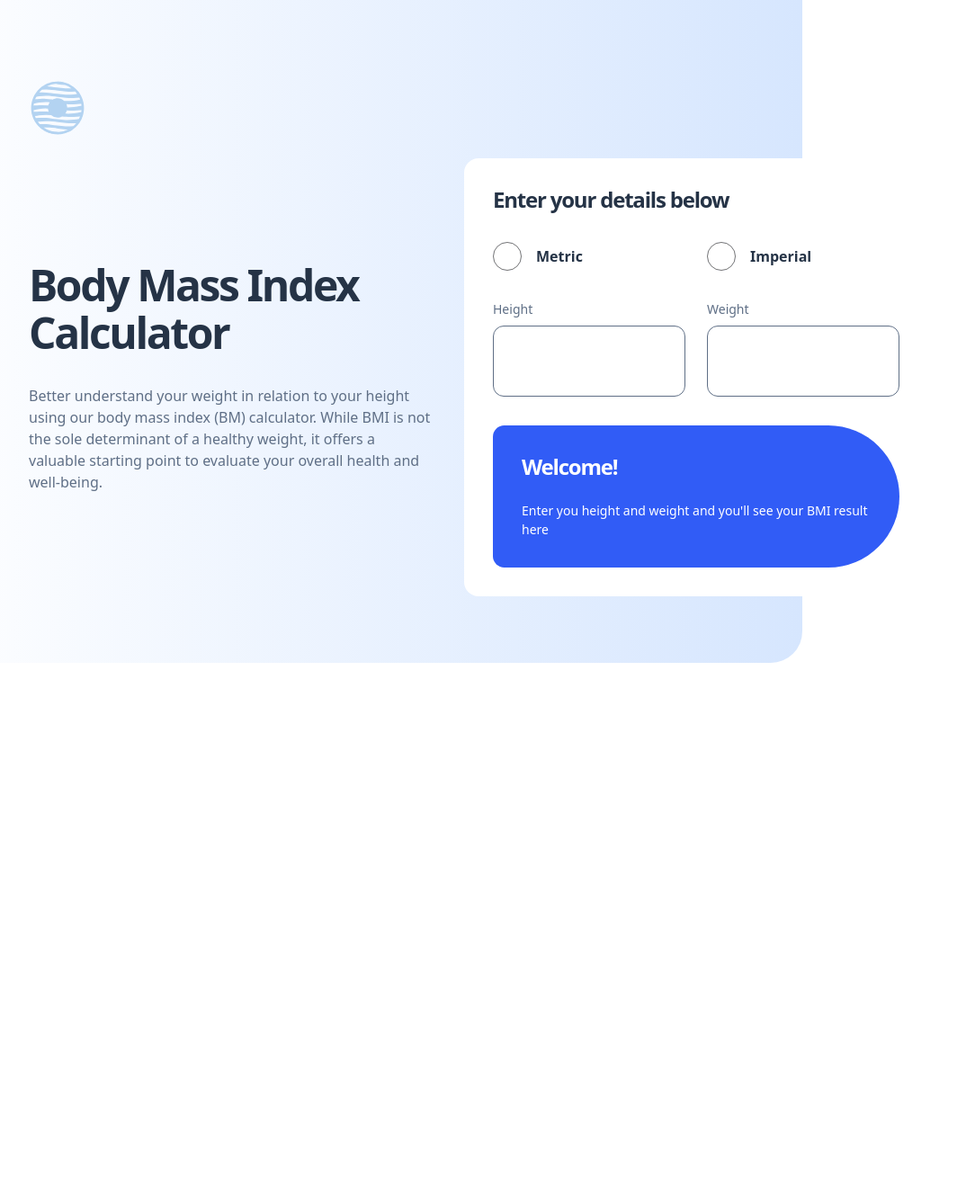
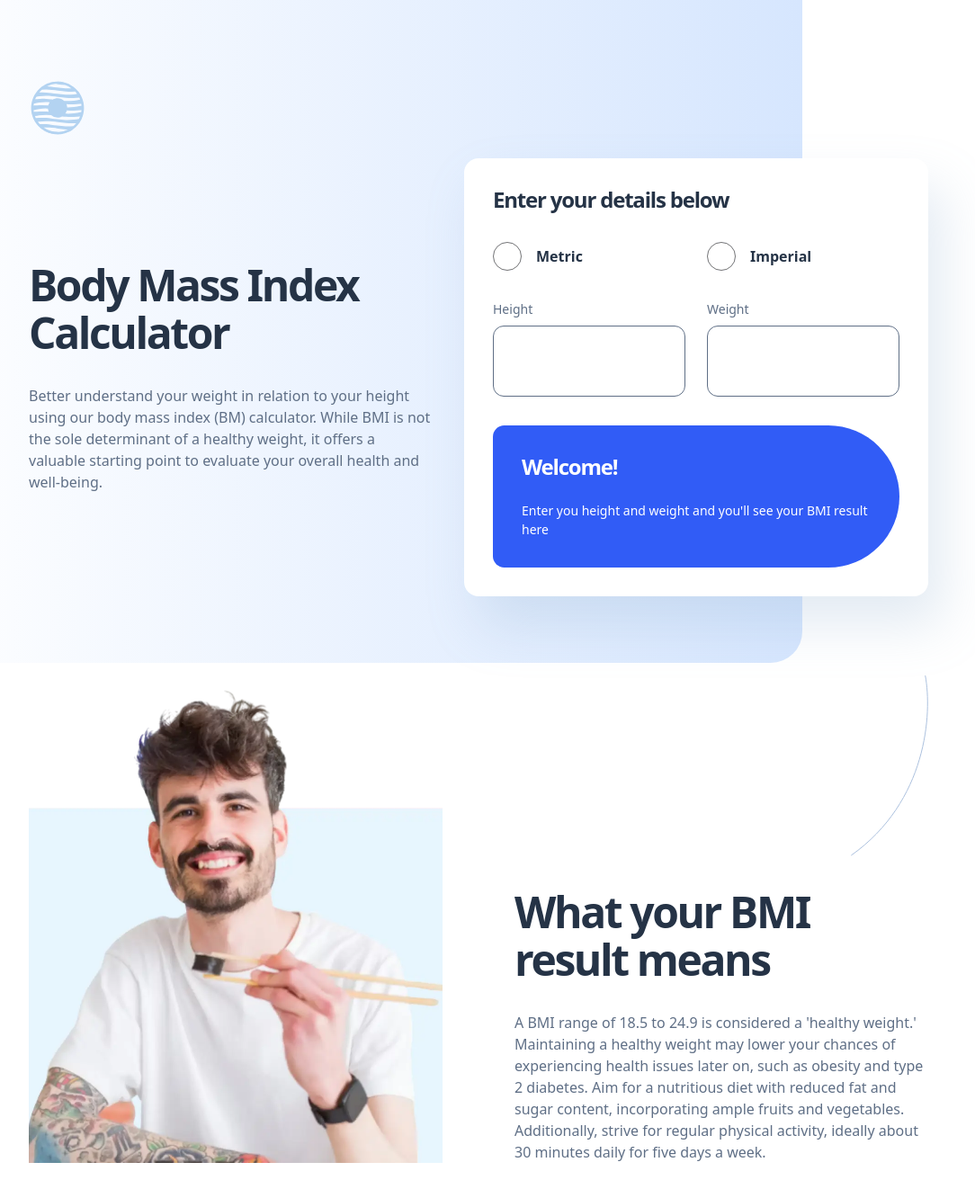
Before and after one commit to anamaydev/bmi-calculator, a React (Vite) app: page / in a window 1280 px wide. Shown: the top 1332 px of the page at 90% size, without its empty margins (108-1192 px from the left). Before the commit the page ends 800 px from the top, so only its background shows below. Built offline with nearby package versions, Linux system fonts and the light colour scheme.

Commit message:
feat: add results section

```diff
--- a/src/App.jsx
+++ b/src/App.jsx
@@ -1,5 +1,6 @@
-import Navbar from "./components/Navbar.jsx";
-import Hero from "./components/Hero.jsx";
+import Navbar from "./components/Navbar";
+import Hero from "./components/Hero";
+import Results from "./components/Results";
 
 const App = () => {
   return (
@@ -9,6 +10,7 @@ const App = () => {
         <Navbar />
         <Hero />
       </div>
+        <Results/>
     </>
   )
 }
--- a/src/components/Calculator.jsx
+++ b/src/components/Calculator.jsx
@@ -4,7 +4,7 @@ import {CalculatorDataContext} from "./Hero";
 const Calculator = ({children}) => {
 
   return (
-      <div className="p-3 sm:p-4 flex flex-col gap-3 sm:gap-4 bg-white rounded-[1rem] flex-1 self-stretch" >
+      <div className="p-3 sm:p-4 flex flex-col gap-3 sm:gap-4 bg-white rounded-[1rem] flex-1 self-stretch calculator-shadow" >
         {children}
       </div>
   )
--- /dev/null
+++ b/src/components/Results.jsx
@@ -0,0 +1,21 @@
+import React from 'react'
+import manEatingImage from '../assets/images/image-man-eating.webp'
+import {CurvedPatternLeft} from './icons'
+
+const Results = () => {
+  return (
+    <section className="flex flex-col gap-6 sm:flex-row sm:gap-9 lg:gap-10 my-7.5 sm:my-11 lg:px-17.5">
+      <div className="flex align-bottom flex-1 w-full">
+        <img src={manEatingImage} alt="Image of man eating sushi" className="block object-cover w-full"/>
+      </div>
+      <div className="flex flex-col flex-1 w-full px-3 sm:px-0 sm:pr-5 lg:pr-0">
+        <CurvedPatternLeft containerClass="hidden lg:block self-end mb-4.5"/>
+        <div className="flex flex-col gap-4">
+          <h3 className="text-preset-2-semi-bold text-blue-900">What your BMI result means</h3>
+          <p className="text-preset-6-regular text-grey-500">A BMI range of 18.5 to 24.9 is considered a 'healthy weight.' Maintaining a healthy weight may lower your chances of experiencing health issues later on, such as obesity and type 2 diabetes. Aim for a nutritious diet with reduced fat and sugar content, incorporating ample fruits and vegetables. Additionally, strive for regular physical activity, ideally about 30 minutes daily for five days a week.</p>
+        </div>
+      </div>
+    </section>
+  )
+}
+export default Results
--- /dev/null
+++ b/src/components/icons/CurvedPatternLeft.jsx
@@ -0,0 +1,10 @@
+import React from 'react'
+
+const CurvedPatternLeft = ({containerClass}) => {
+  return (
+    <svg className={containerClass} xmlns="http://www.w3.org/2000/svg" width="85.831" height="200.501" viewBox="0 0 85.831 200.501">
+      <path fill="none" stroke="#ACC1DE" d="M82.719.092c7.831 41.7 2.31 140.08-82.43 200"/>
+    </svg>
+  )
+}
+export default CurvedPatternLeft
--- /dev/null
+++ b/src/components/icons/CurvedPatternRight.jsx
@@ -0,0 +1,10 @@
+import React from 'react'
+
+const CurvedPatternRight = () => {
+  return (
+    <svg xmlns="http://www.w3.org/2000/svg" width="94.664" height="122.518" viewBox="0 0 94.664 122.518">
+      <path fill="none" stroke="#ACC1DE" d="M94.498 122.046C65.99 112.032 7.28 73.613.498.046"/>
+    </svg>
+  )
+}
+export default CurvedPatternRight
--- a/src/components/icons/index.js
+++ b/src/components/icons/index.js
@@ -1 +1,3 @@
 export {default as Logo} from './Logo';
+export {default as CurvedPatternRight} from './CurvedPatternRight';
+export {default as CurvedPatternLeft} from './CurvedPatternLeft';
--- a/src/index.css
+++ b/src/index.css
@@ -104,6 +104,10 @@
   border-radius: 1rem;
 }
 
+.calculator-shadow{
+  box-shadow: 1rem 2rem 3.5rem 0 hsla(211, 40%, 69%, 0.25);
+}
+
 @media (min-width: 640px){
   .welcome-border{
     border-top-right-radius: 100px;
```
